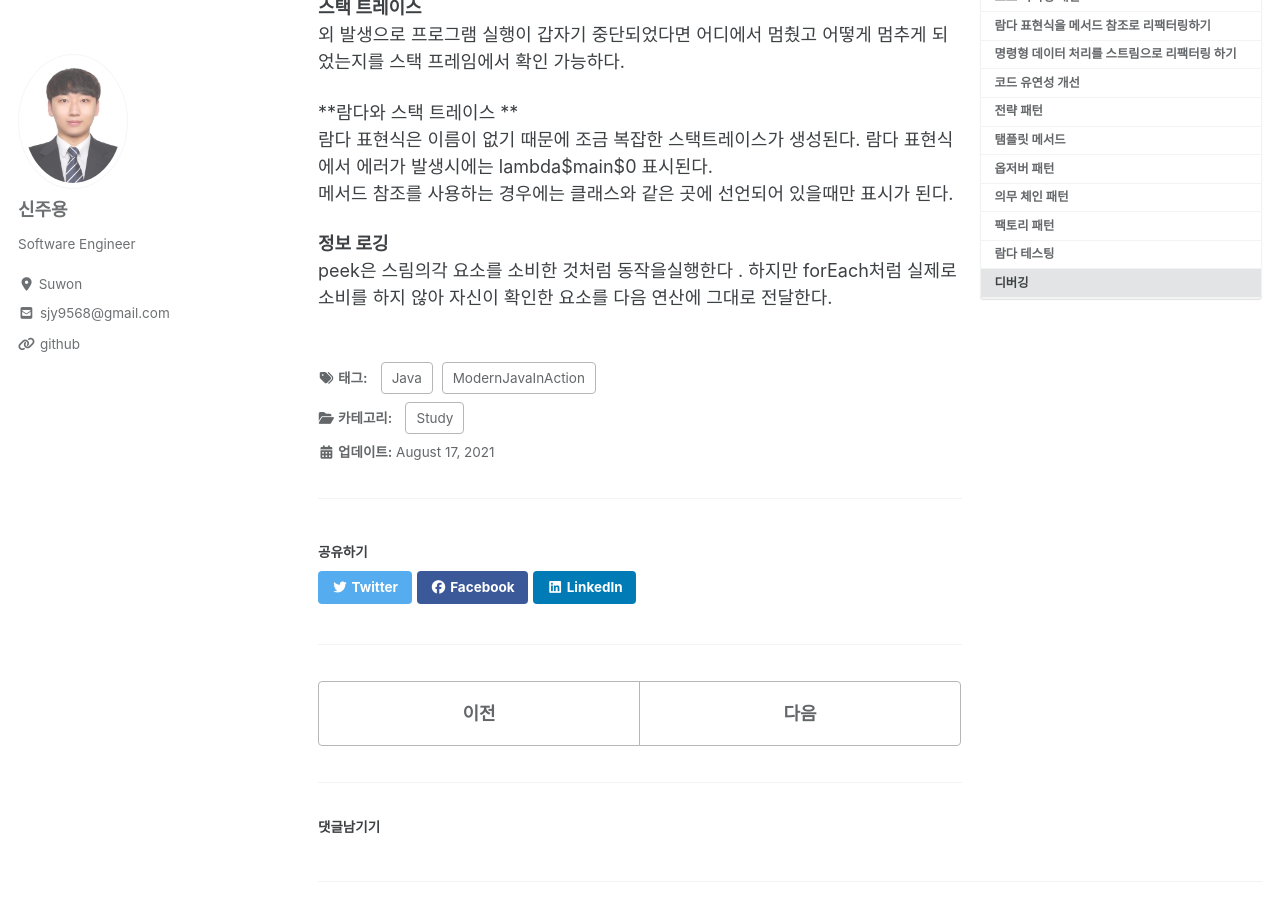
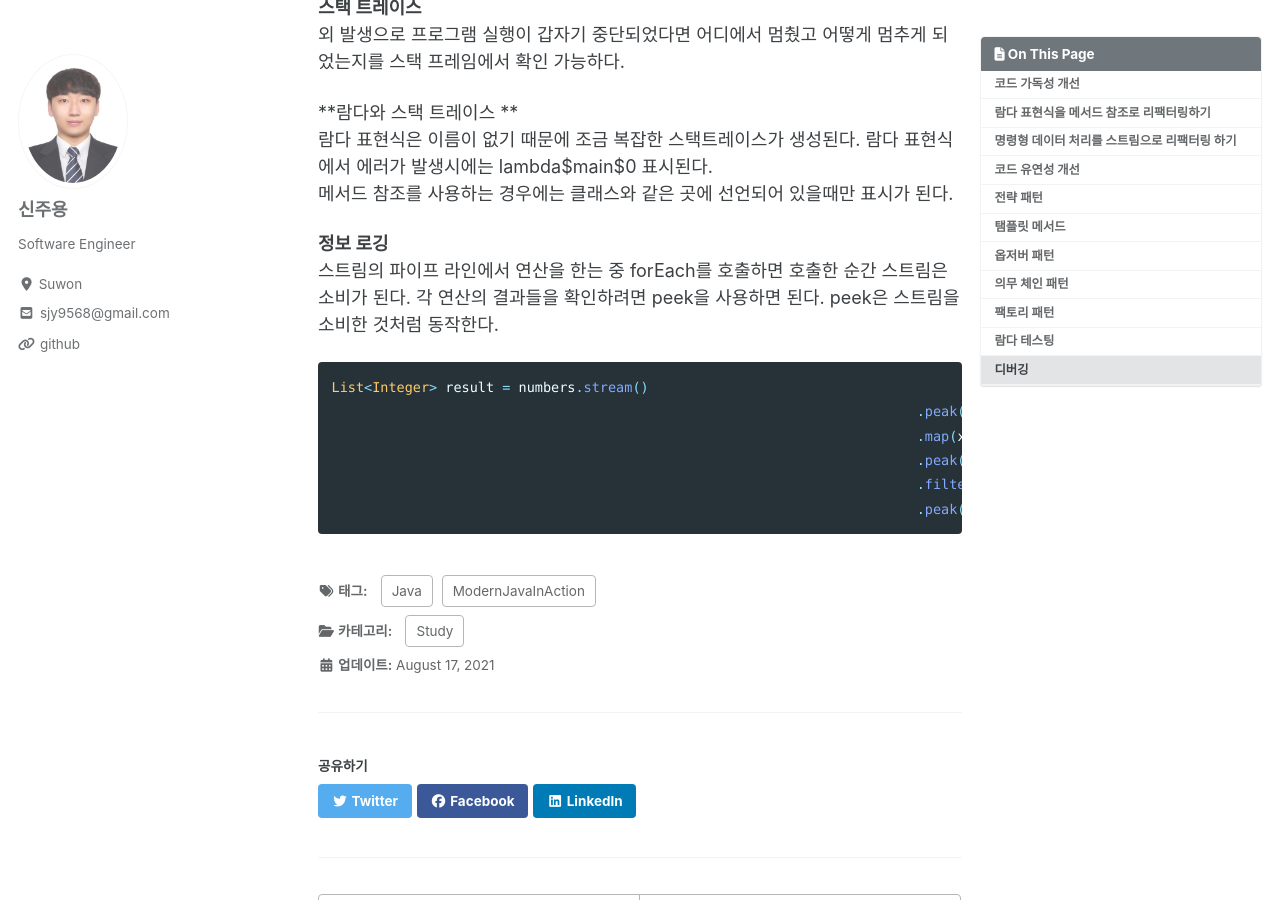
Before and after one commit to shinjooyoung/shinjooyoung.github.io, a Jekyll site: the page built from _posts/ModernJavaInAction/2021-08-17-ModernJavaInAction-리팩터링, 테스팅, 디버깅.md, in a window 1280 px wide and 900 px high, scrolled down 13422 px. Built offline with Jekyll 4.4.1, drawn with Linux system fonts in a browser that asks for light colours; cached includes are drawn as plain includes; nearby versions of some CDN libraries; comment, search, counter and statistics services are not loaded.

Commit message:
자바 공부

````diff
--- a/_posts/ModernJavaInAction/2021-08-17-ModernJavaInAction-리팩터링, 테스팅, 디버깅.md
+++ b/_posts/ModernJavaInAction/2021-08-17-ModernJavaInAction-리팩터링, 테스팅, 디버깅.md
@@ -513,4 +513,13 @@ public void testFilter() throws Exception {
 
 
 **정보 로깅**
-peek은 스림의각 요소를 소비한 것처럼 동작을실행한다 . 하지만 forEach처럼  실제로 소비를 하지 않아 자신이 확인한 요소를 다음 연산에 그대로 전달한다.
+스트림의 파이프 라인에서 연산을 한는 중 forEach를 호출하면 호출한 순간 스트림은 소비가 된다. 각 연산의 결과들을 확인하려면 peek을 사용하면 된다. peek은 스트림을 소비한 것처럼 동작한다.
+
+``` java
+List<Integer> result = numbers.stream()
+									.peak(x->System.out.println("from stream : " + x))
+									.map(x->x+17)
+									.peak(x->System.out.println("after map: " + x))
+									.filter(x->x%2==0)
+									.peak(x->System.out.println("after filter: " + x))
+```
````
